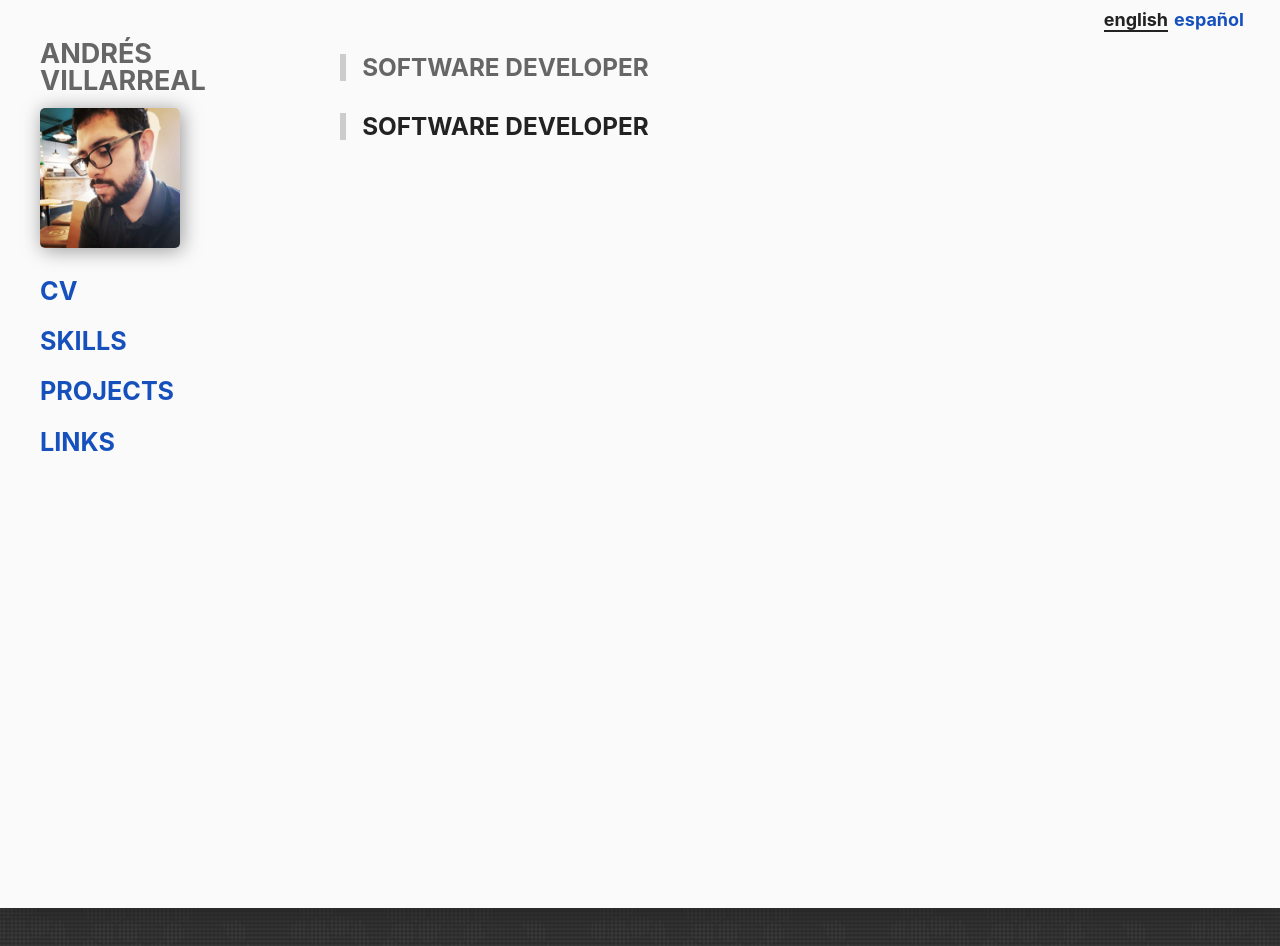
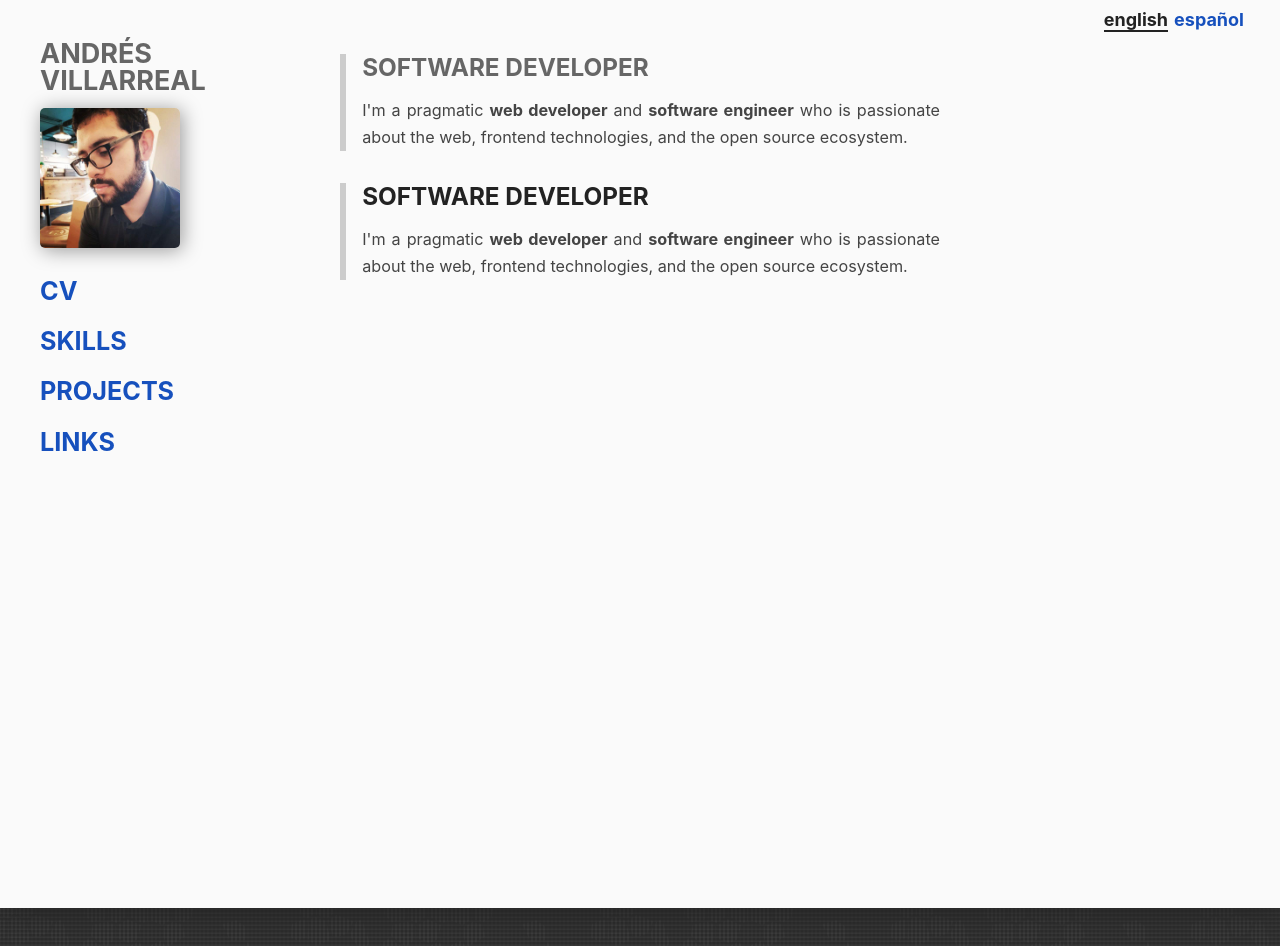
Before and after one commit to KaeruCT/andres.villarreal.co.cr, a Next.js app: page /info in a window 1280 px wide. Shown: the top 946 px of the page. Built offline with nearby package versions, Linux system fonts and the light colour scheme.

Commit message:
Fix react-markdown usage

```diff
--- a/package.json
+++ b/package.json
@@ -12,6 +12,7 @@
     "react": "^17.0.2",
     "react-dom": "^17.0.2",
     "react-markdown": "^8.0.5",
+    "rehype-raw": "^6.1.1",
     "sass": "^1.29.0"
   },
   "devDependencies": {
--- a/pages/[slug].tsx
+++ b/pages/[slug].tsx
@@ -1,5 +1,6 @@
 import Head from "next/head";
 import ReactMarkdown from "react-markdown";
+import rehypeRaw from "rehype-raw";
 import React, { Fragment } from "react";
 import { GetStaticPaths, GetStaticProps, InferGetStaticPropsType } from "next";
 import { DEFAULT_CONTENT, getContentLinks, getContentPagesByLocale } from "../lib/content";
@@ -11,7 +12,7 @@ function ContentPage({ page, info, links }: ContentPageProps): JSX.Element {
     const infoContent = (
         <Fragment>
             <h1>{info.title}</h1>
-            <ReactMarkdown source={info.content} allowDangerousHtml />
+            <ReactMarkdown children={info.content} rehypePlugins={[rehypeRaw]} />
         </Fragment>
     );
     return (
@@ -30,7 +31,7 @@ function ContentPage({ page, info, links }: ContentPageProps): JSX.Element {
 
             <section className={`featured-content ${page.slug}`}>
                 <h2>{page.title}</h2>
-                <ReactMarkdown source={page.content} allowDangerousHtml />
+                <ReactMarkdown children={page.content} rehypePlugins={[rehypeRaw]} />
             </section>
         </Fragment>
     );
```
Also changed, not shown: 1 other file (tests, documents, lock files or other folders).
